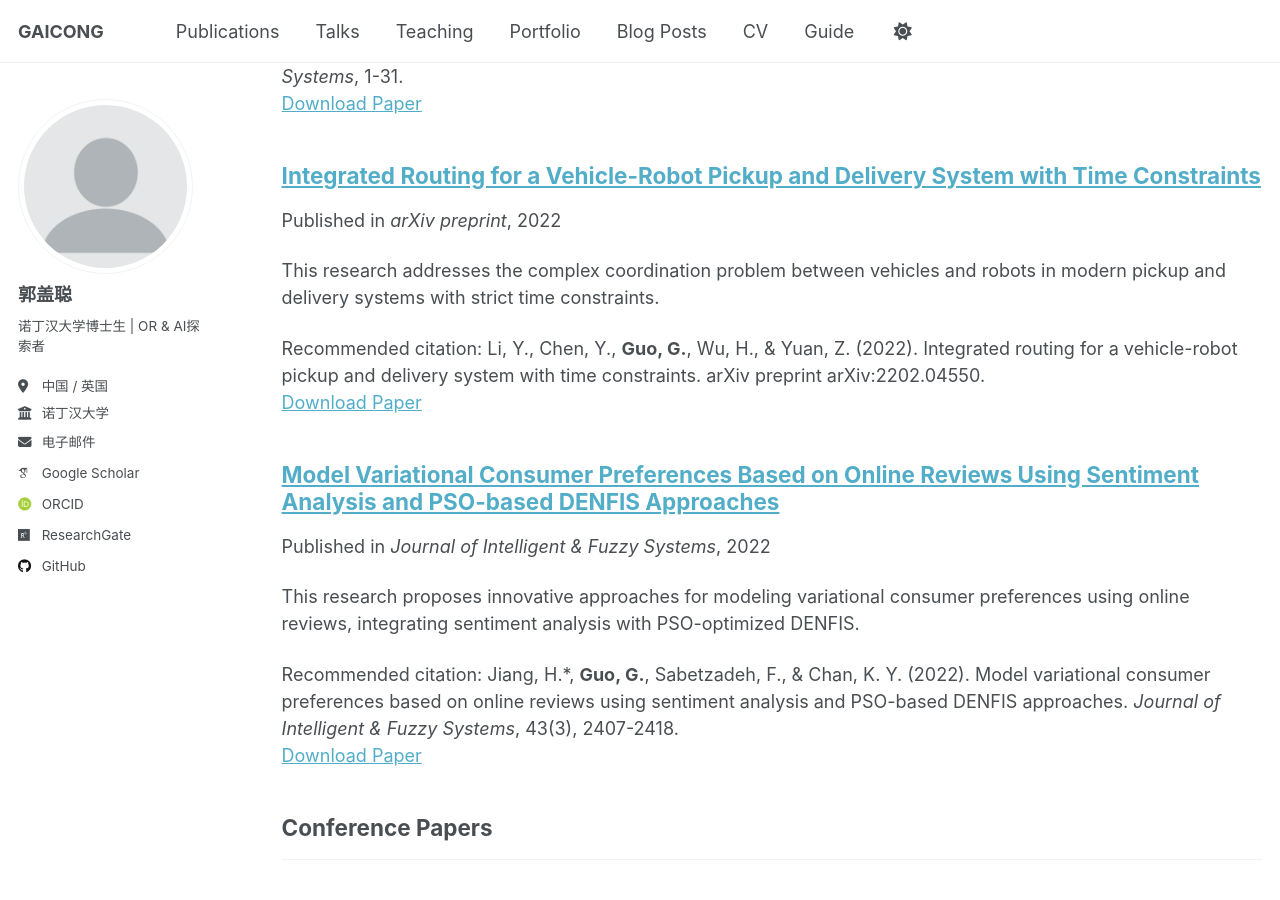
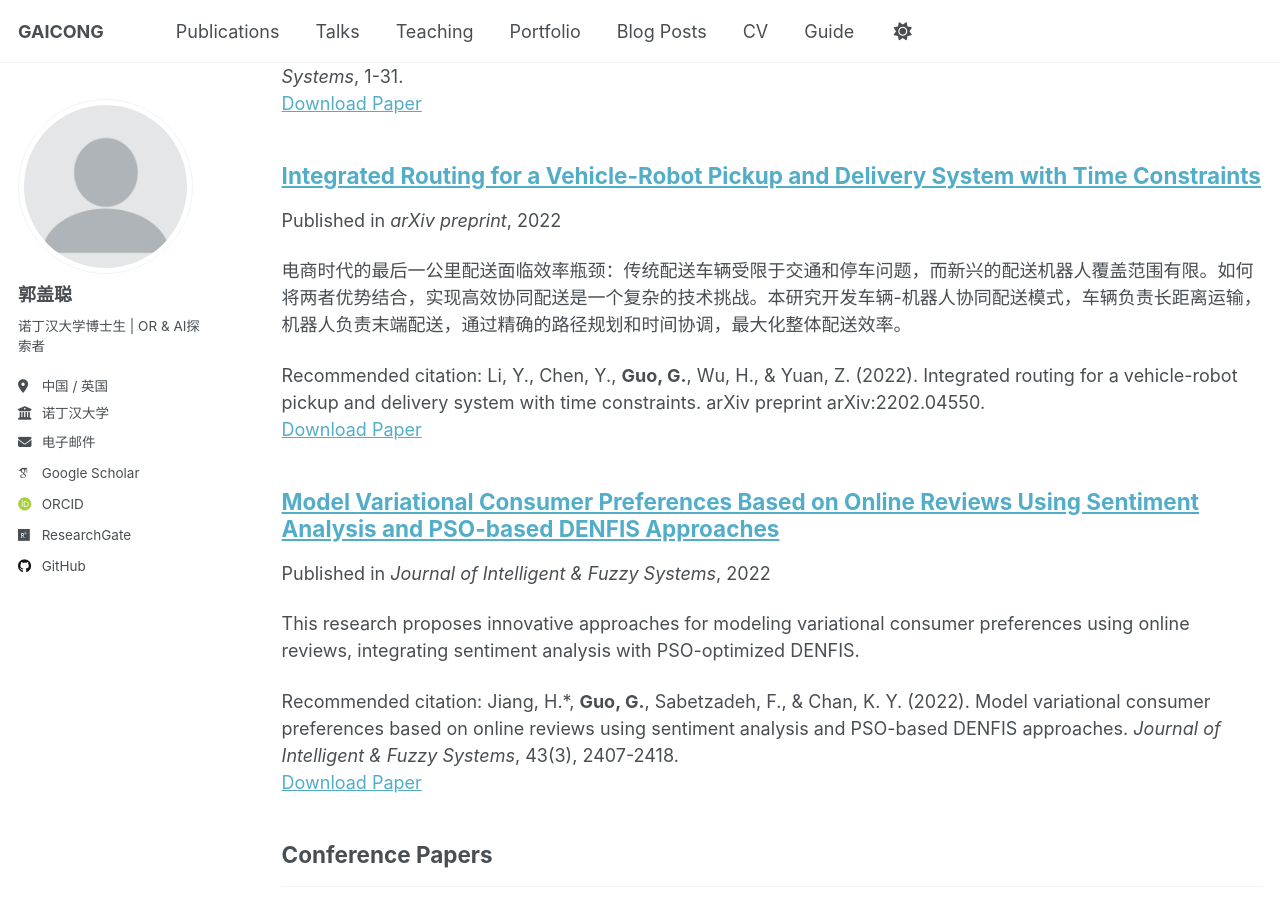
Before and after one commit to Gaicong/gaicong.github.io, a Jekyll site: the page built from _pages/publications.html, in a window 1280 px wide and 900 px high, scrolled down 522 px. Built offline with Jekyll 4.4.1, drawn with Linux system fonts in a browser that asks for light colours; some web fonts are replaced; a script that is not in the unit is left out.

Commit message:
Update 2022-08-01-vehicle-robot-routing.md

```diff
--- a/_publications/2022-08-01-vehicle-robot-routing.md
+++ b/_publications/2022-08-01-vehicle-robot-routing.md
@@ -3,7 +3,7 @@ title: "Integrated Routing for a Vehicle-Robot Pickup and Delivery System with T
 collection: publications
 category: 'manuscripts'
 permalink: /publication/2022-08-01-vehicle-robot-routing
-excerpt: 'This research addresses the complex coordination problem between vehicles and robots in modern pickup and delivery systems with strict time constraints.'
+excerpt: '电商时代的最后一公里配送面临效率瓶颈：传统配送车辆受限于交通和停车问题，而新兴的配送机器人覆盖范围有限。如何将两者优势结合，实现高效协同配送是一个复杂的技术挑战。本研究开发车辆-机器人协同配送模式，车辆负责长距离运输，机器人负责末端配送，通过精确的路径规划和时间协调，最大化整体配送效率。'
 date: 2022-08-01
 venue: 'arXiv preprint'
 paperurl: 'https://doi.org/10.48550/arXiv.2202.04550'
@@ -37,4 +37,5 @@ authors: 'Li, Y., Chen, Y., <strong>Guo, G.</strong>, Wu, H., & Yuan, Z.'
 - 车辆利用率提升30%
 - 配送总成本降低25%
 - 客户满意度显著提高
+
 - 为智慧城市物流配送提供了可行的技术路径
```
